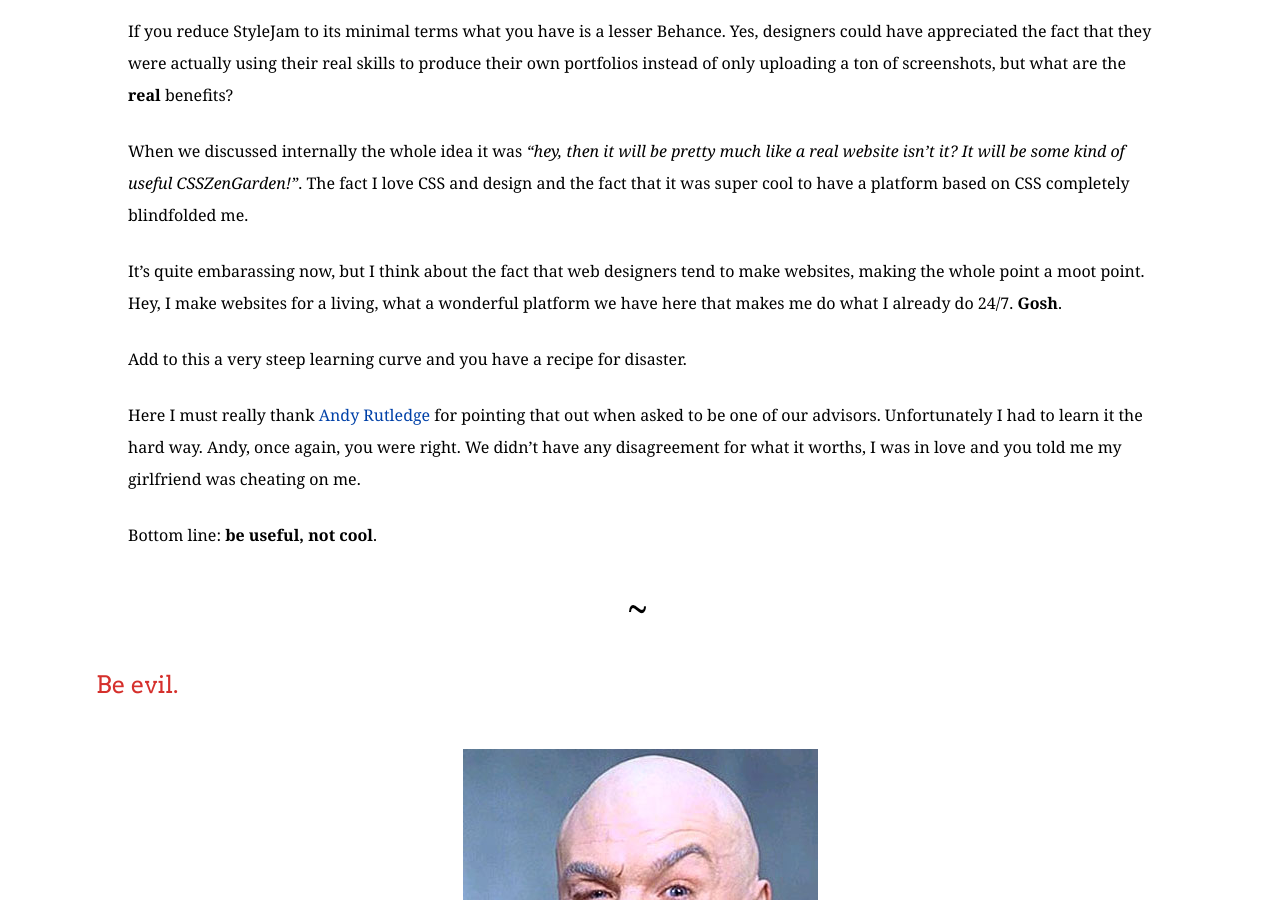
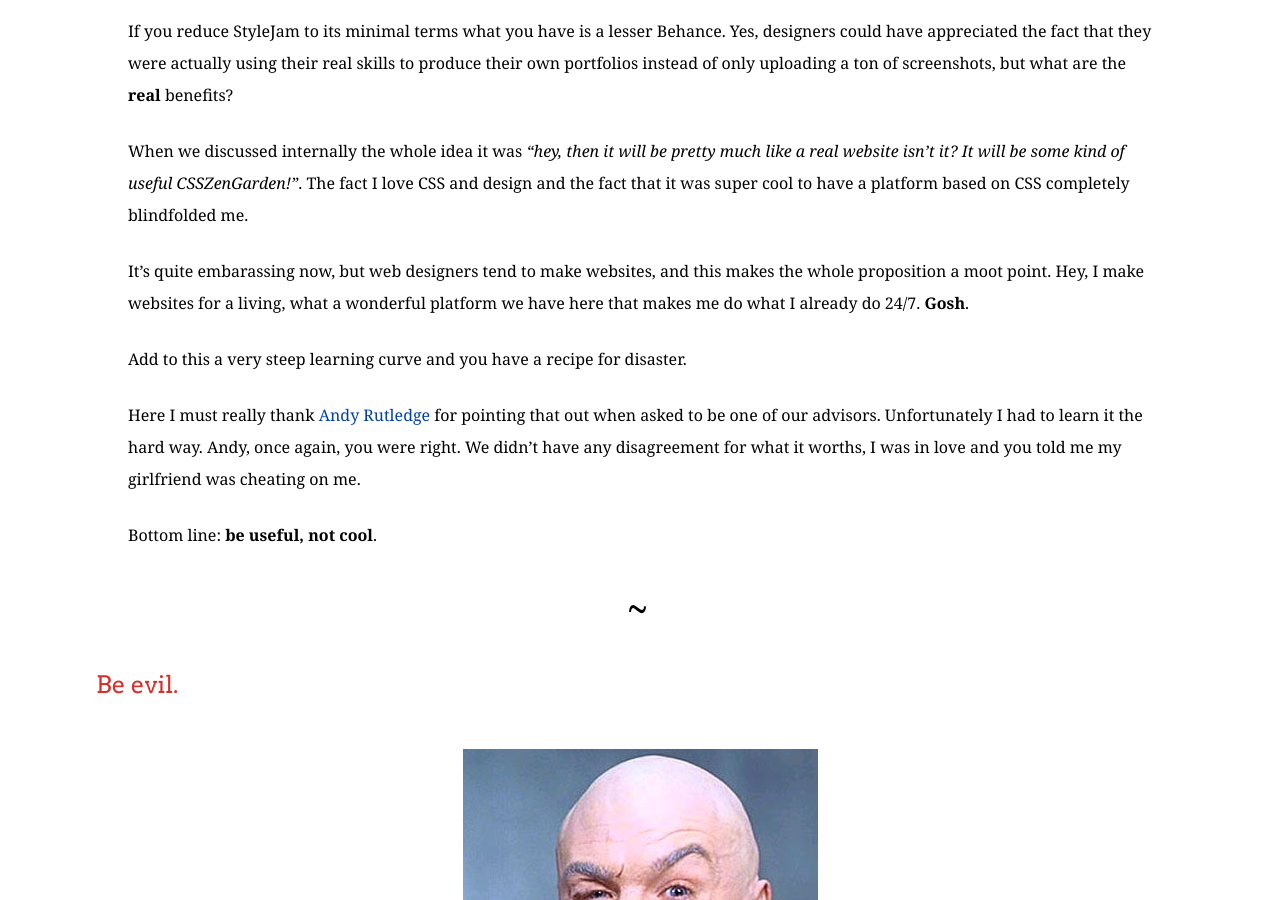
Before and after one commit to ngw/ngw.github.io, a Jekyll site: the page built from _posts/2012-2-22-the-world-will-end-in-2012.md, in a window 1280 px wide and 900 px high, scrolled down 2629 px. Built offline with Jekyll 4.4.1, drawn with Linux system fonts in a browser that asks for light colours; some web fonts are replaced.

Commit message:
Correcting a typo

```diff
--- a/_posts/2012-2-22-the-world-will-end-in-2012.md
+++ b/_posts/2012-2-22-the-world-will-end-in-2012.md
@@ -40,7 +40,7 @@
 
 When we discussed internally the whole idea it was _"hey, then it will be pretty much like a real website isn't it? It will be some kind of useful CSSZenGarden!"_. The fact I love CSS and design and the fact that it was super cool to have a platform based on CSS completely blindfolded me.
 
-It's quite embarassing now, but I think about the fact that web designers tend to make websites, making the whole point a moot point. Hey, I make websites for a living, what a wonderful platform we have here that makes me do what I already do 24/7. __Gosh__.
+It's quite embarassing now, but web designers tend to make websites, and this makes the whole proposition a moot point. Hey, I make websites for a living, what a wonderful platform we have here that makes me do what I already do 24/7. __Gosh__.
 
 Add to this a very steep learning curve and you have a recipe for disaster.
 
```
